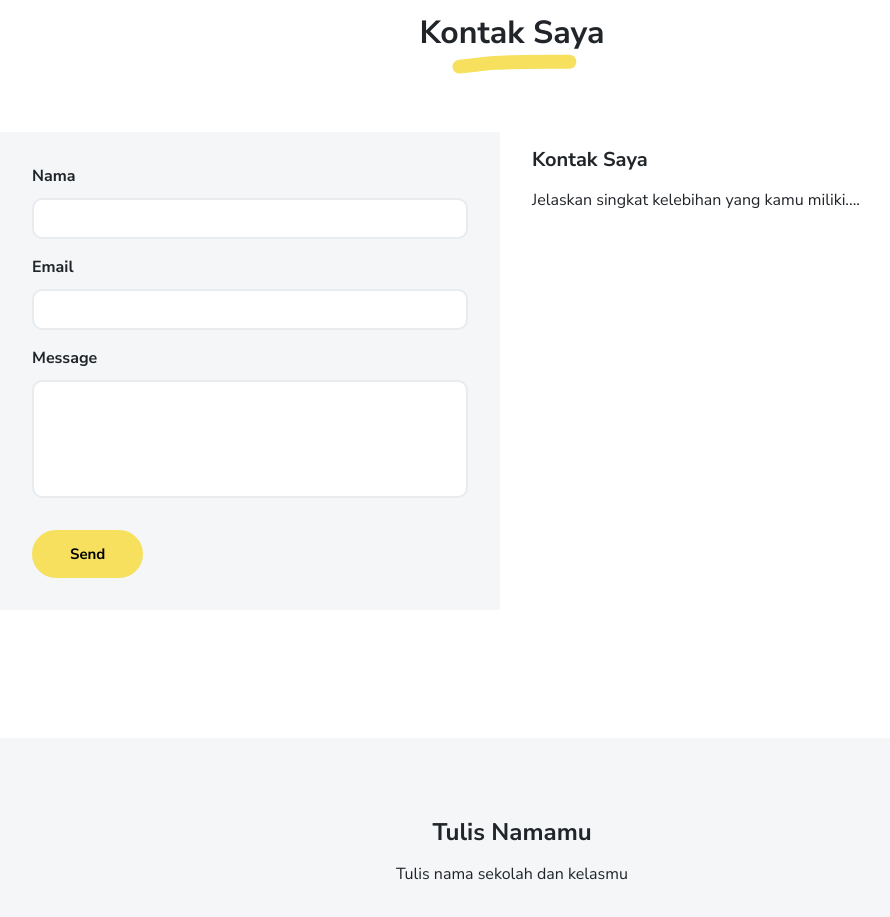
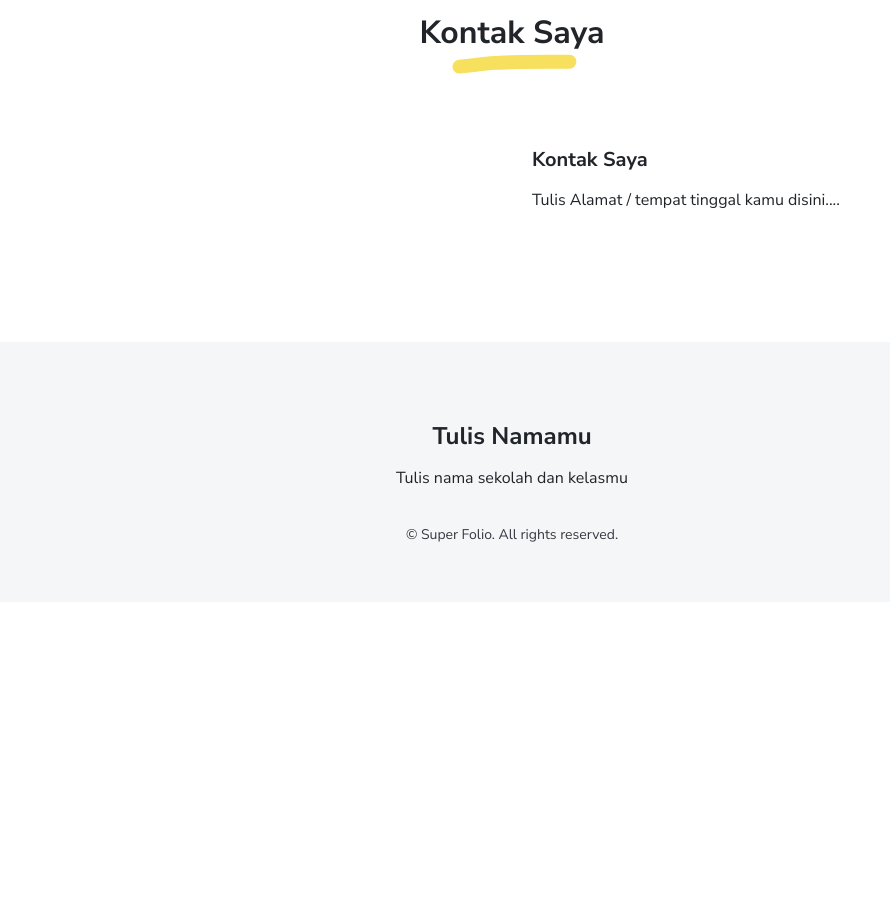
Before and after one commit to madaniajogja/latihanHTML, a plain HTML site: page index.html in a window 1280 px wide. Shown: the part 2860-3777 px from the top of the page, without its empty margins (128-1018 px from the left). After the commit the page ends 3462 px from the top, so only its background shows below. Drawn offline with Linux system fonts and the light colour scheme.

Commit message:
Update index.html

```diff
--- a/index.html
+++ b/index.html
@@ -388,7 +388,7 @@
     </div>
     <div class="row">
       <div class="col-md-6" data-aos="zoom-in" data-aos-delay="100">
-        <div class="bg-light my-2 p-3 pt-2">
+        <div style="display:none" class="bg-light my-2 p-3 pt-2">
     <div class="form-group my-2">
       <label for="name" class="form-label fw-bolder">Nama</label>
       <input class="form-control" type="text" id="name" name="name" required>
@@ -408,7 +408,7 @@
       <div class="col-md-6" data-aos="fade-left" data-aos-delay="300">
         <div class="mt-3 px-1">
           <div contenteditable="true" class="h5">Kontak Saya</div>
-          <p contenteditable="true">Jelaskan singkat kelebihan yang kamu miliki.... </p>
+          <p contenteditable="true">Tulis Alamat / tempat tinggal kamu disini.... </p>
 
         </div>
         <div style="display:none" class="mt-53 px-1">
```
